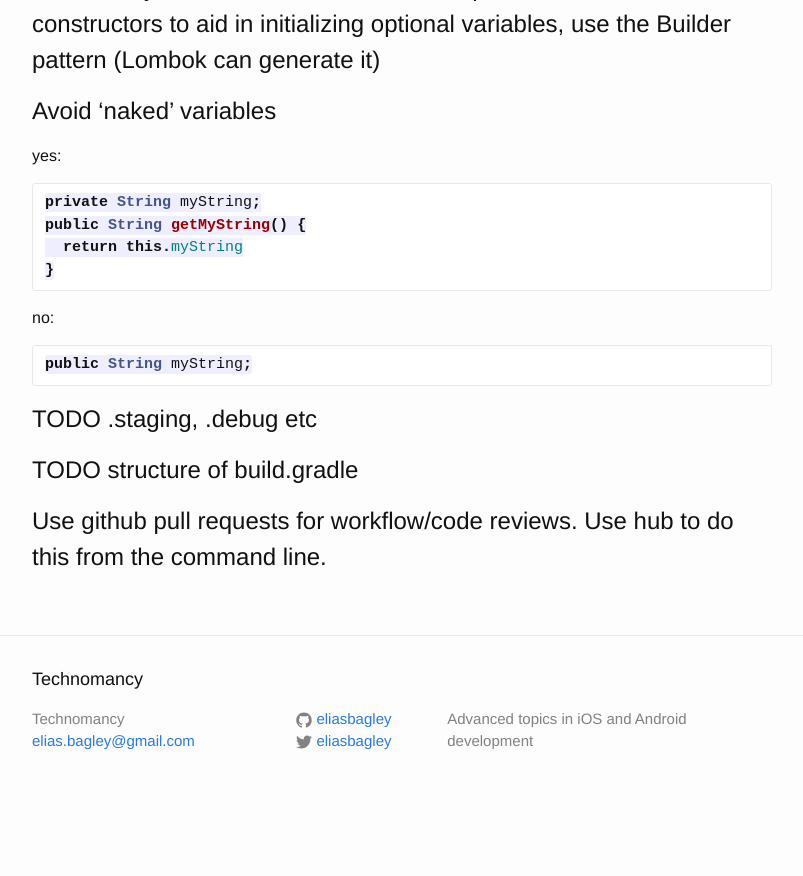
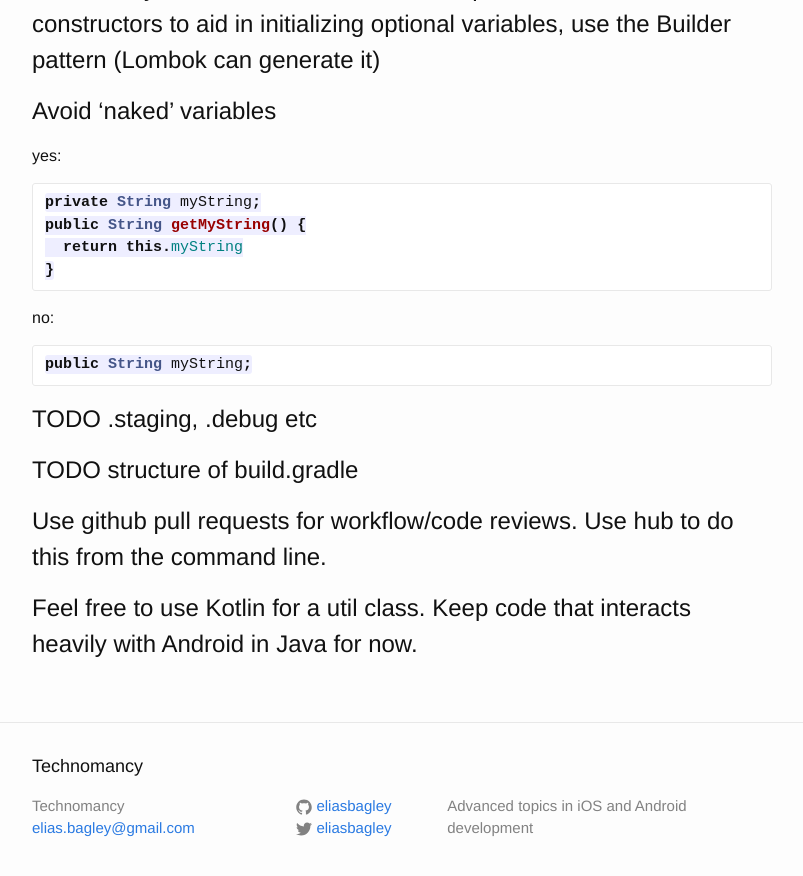
Before and after one commit to eliasbagley/eliasbagley.github.io, a Jekyll site: the page built from _posts/2015-10-27-android-style-guide.markdown, in a window 1280 px wide and 900 px high, scrolled down 5672 px. Shown: the top 876 px of the window, without its empty margins (238-1041 px from the left). Built offline with Jekyll 4.4.1, drawn with Linux system fonts in a browser that asks for light colours; Markdown is read by kramdown in place of the engine named in the settings; comment, search, counter and statistics services are not loaded; before the commit the page ends 6485 px from its top, so only the background shows below that.

Commit message:
Update style guide

```diff
--- a/_posts/2015-10-27-android-style-guide.markdown
+++ b/_posts/2015-10-27-android-style-guide.markdown
@@ -287,3 +287,5 @@ public String myString;
 # TODO structure of build.gradle
 
 # Use github pull requests for workflow/code reviews. Use hub to do this from the command line.
+
+# Feel free to use Kotlin for a util class. Keep code that interacts heavily with Android in Java for now.
```
